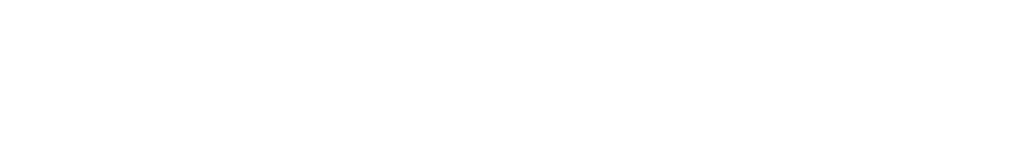
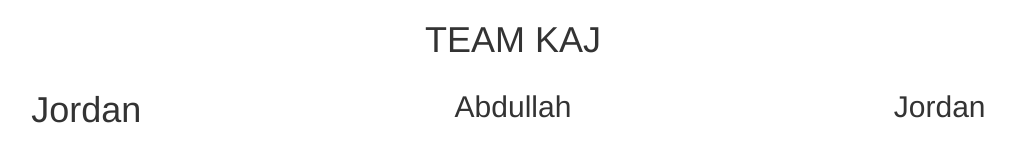
Before and after one commit to jordanyenucla/dailybruinteam, a plain HTML site: page index.html in a window 1280 px wide. Shown: the whole page, without its empty margins (127-1142 px from the left). Drawn offline with nearby package versions, Linux system fonts and the light colour scheme.

Commit message:
fixed setup

```diff
--- a/index.html
+++ b/index.html
@@ -1,7 +1,7 @@
 <!DOCTYPE HTML>
 <html>
   <head>
-    <title> Team KAJ </team>
+    <title> Team KAJ </title>
     <!-- Font Awesome -->
     <link rel="stylesheet" href="path/to/font-awesome/css/font-awesome.min.css">
 
@@ -12,14 +12,25 @@
     <link rel="stylesheet" href="https://maxcdn.bootstrapcdn.com/bootstrap/3.3.7/css/bootstrap-theme.min.css" integrity="sha384-rHyoN1iRsVXV4nD0JutlnGaslCJuC7uwjduW9SVrLvRYooPp2bWYgmgJQIXwl/Sp" crossorigin="anonymous">
     <!-- Latest compiled and minified JavaScript -->
     <script src="https://maxcdn.bootstrapcdn.com/bootstrap/3.3.7/js/bootstrap.min.js" integrity="sha384-Tc5IQib027qvyjSMfHjOMaLkfuWVxZxUPnCJA7l2mCWNIpG9mGCD8wGNIcPD7Txa" crossorigin="anonymous"></script>
+
+    <!-- StyleSheet -->
+    <link rel="stylesheet" type="text/css" href="style.css">
   </head>
 
   <body>
       <div class="container-fluid">
-        <h1> TEAM KAJ </h1>
-        <div col-md-4 class="krystal"> </div>
-        <div col-md-4 class="abdullah"> </div>
-        <div col-md-4 class="jordan"> </div>
+        <h1 class="text-center"> TEAM KAJ </h1>
+        <div class="row">
+            <div class="col-md-4 krystal text-center">
+                <h1>Jordan</h1>
+            </div>
+            <div class="col-md-4 abdullah text-center">
+                <h2>Abdullah</h2>
+            </div>
+            <div class="col-md-4 jordan text-center">
+                <h2>Jordan</h2>
+            </div>
+        </div>
       </div>
   </body>
 </html>
```
